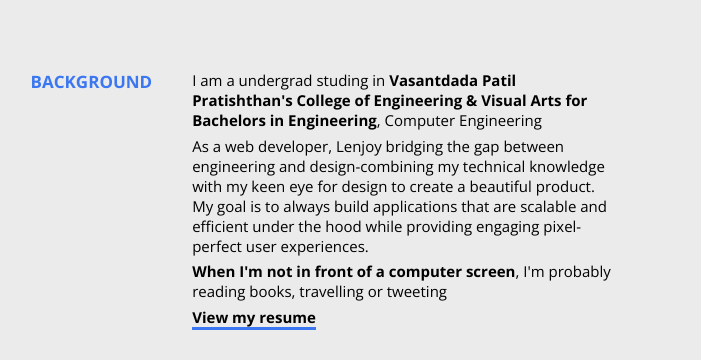
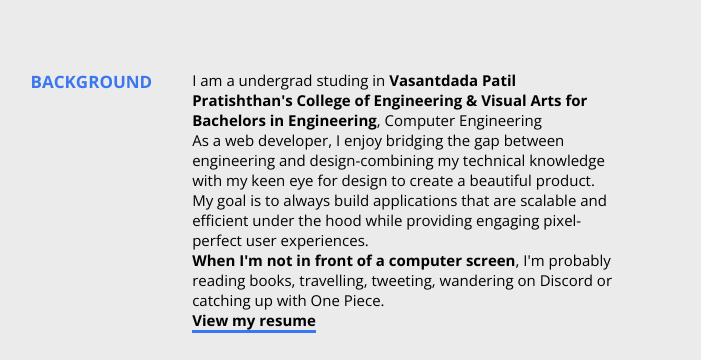
Before and after one commit to ThugOG/sahil, a React (Vite) app: page / in a window 1280 px wide. Shown: the part 900-1260 px from the top of the page, without its empty margins (315-1016 px from the left). Built offline with nearby package versions, Linux system fonts and the light colour scheme; no server answers.

Commit message:
dynamic comments added

```diff
--- a/src/components/Background.js
+++ b/src/components/Background.js
@@ -4,8 +4,8 @@
             <div className="bg-left"><p>BACKGROUND</p></div>
             <div className="bg-right">
                 <p>I am a undergrad studing in <span>Vasantdada Patil Pratishthan's College of Engineering & Visual Arts for Bachelors in Engineering</span>, Computer Engineering</p>
-                <p>As a web developer, Lenjoy bridging the gap between engineering and design-combining my technical knowledge with my keen eye for design to create a beautiful product. My goal is to always build applications that are scalable and efficient under the hood while providing engaging pixel-perfect user experiences.</p>
-                <p><span>When I'm not in front of a computer screen</span>, I'm probably reading books, travelling or tweeting</p>
+                <p>As a web developer, I enjoy bridging the gap between engineering and design-combining my technical knowledge with my keen eye for design to create a beautiful product. My goal is to always build applications that are scalable and efficient under the hood while providing engaging pixel-perfect user experiences.</p>
+                <p><span>When I'm not in front of a computer screen</span>, I'm probably reading books, travelling, tweeting, wandering on Discord or catching up with One Piece.</p>
                 <a href="https://drive.google.com/file/d/1Webp2Wufd8qGb5XJCg5Q0nGEd0-18y-u/view?usp=sharing" target="_blank">View my resume</a>
             </div>
         </div>
```
